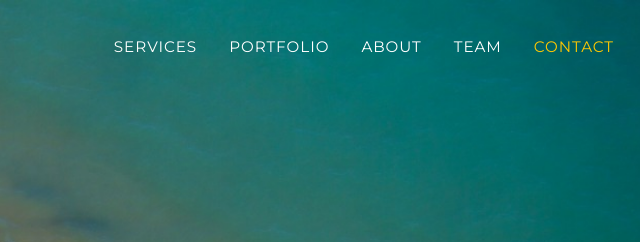
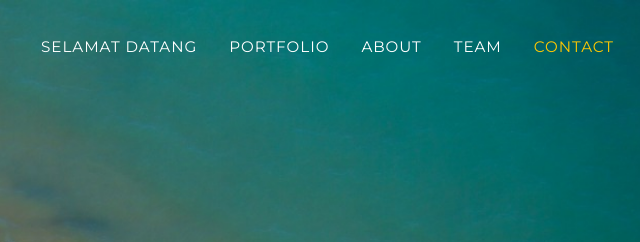
Before and after one commit to Bellaaptrs/Website-2.0-BlueHeaven, a plain HTML site: page index.html in a window 1280 px wide. Shown: the top 242 px of the page, 576-1216 px from the left. Drawn offline with nearby package versions, Linux system fonts and the light colour scheme.

Commit message:
second version

```diff
--- a/index.html
+++ b/index.html
@@ -27,7 +27,7 @@
                 </button>
                 <div class="collapse navbar-collapse" id="navbarResponsive">
                     <ul class="navbar-nav text-uppercase ms-auto py-4 py-lg-0">
-                        <li class="nav-item"><a class="nav-link" href="#services">Services</a></li>
+                        <li class="nav-item"><a class="nav-link" href="#services">Selamat Datang</a></li>
                         <li class="nav-item"><a class="nav-link" href="#portfolio">Portfolio</a></li>
                         <li class="nav-item"><a class="nav-link" href="#about">About</a></li>
                         <li class="nav-item"><a class="nav-link" href="#team">Team</a></li>
```
